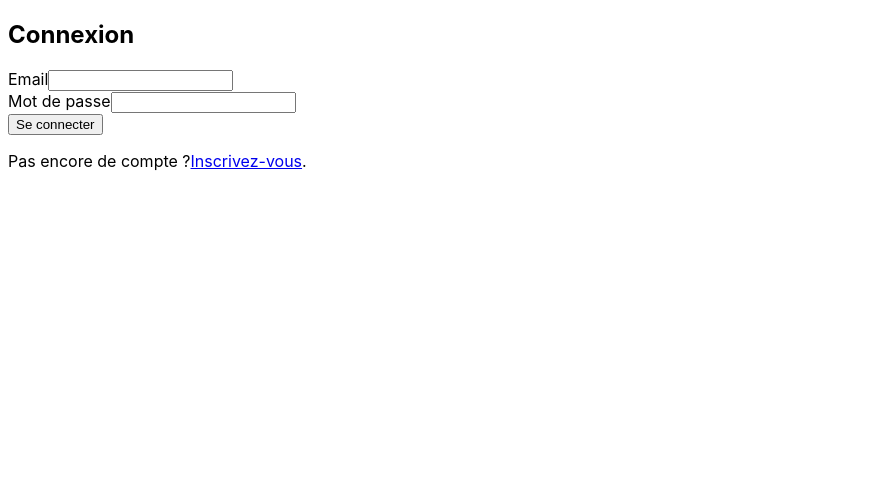
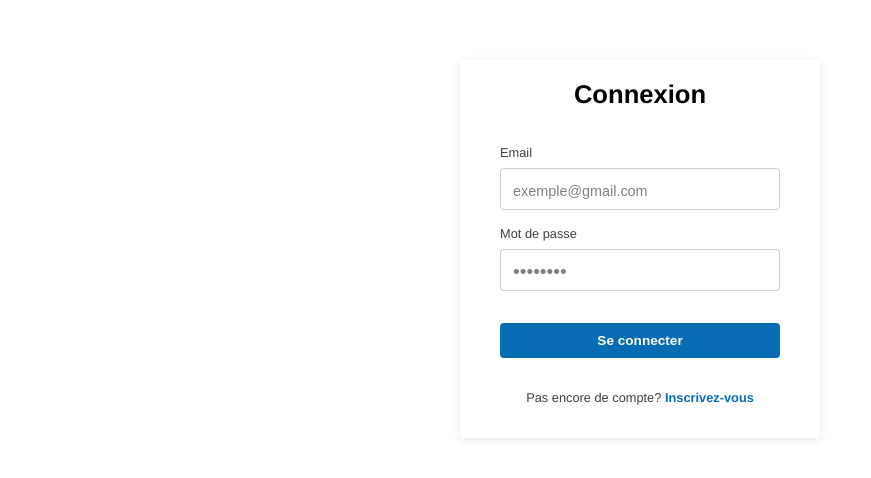
Before and after one commit to KingAbrams/Household_Management, a React (Vite) app: page /Login in a window 1280 px wide. Shown: the top 478 px of the page, without its empty margins (0-871 px from the left). Built offline with nearby package versions, Linux system fonts and the light colour scheme.

Commit message:
Add style for login page

```diff
--- a/src/components/login/LoginForm.tsx
+++ b/src/components/login/LoginForm.tsx
@@ -1,5 +1,6 @@
 import { ChangeEvent, FormEvent, useState } from 'react';
 import { Link } from 'react-router-dom';
+import './loginForm.css';
 
 const LoginForm = () => {
   const [email, setEmail] = useState('');
@@ -18,17 +19,23 @@ const LoginForm = () => {
     console.log({ email, password });
   };
   return (
-    <div>
-      <h2>Connexion</h2>
-      <form>
-        <div>
+    <div className="login-form-container">
+      <p className="login-form-title">Connexion</p>
+      <form className="form">
+        <div className="form-group">
           <label>Email</label>
-          <input type="email" value={email} onChange={handleEmailChange} />
+          <input
+            type="email"
+            placeholder="exemple@gmail.com"
+            value={email}
+            onChange={handleEmailChange}
+          />
         </div>
-        <div>
+        <div className="form-group">
           <label>Mot de passe</label>
           <input
             type="password"
+            placeholder="••••••••"
             value={password}
             onChange={handlePasswordChange}
           />
@@ -36,9 +43,9 @@ const LoginForm = () => {
         <button onClick={handleSubmit}>Se connecter</button>
       </form>
 
-      <div>
+      <div className="form-footer">
         <p>
-          Pas encore de compte ?<Link to="/register">Inscrivez-vous</Link>.
+          Pas encore de compte? <Link to="/register">Inscrivez-vous</Link>
         </p>
       </div>
     </div>
--- /dev/null
+++ b/src/components/login/loginForm.css
@@ -0,0 +1,110 @@
+@import url('../../index.css');
+
+.login-form-container {
+  /* Variables */
+
+  --text-password: 1.2rem;
+  --text-label: 0.8rem;
+
+  /* Style */
+
+  width: 360px;
+  margin: 0 auto;
+  border-radius: 4px;
+  box-shadow: 0px 2px 8px rgb(230, 230, 230);
+  font-size: 0.9rem;
+  color: rgb(63, 63, 63);
+}
+
+.login-form-title {
+  color: black;
+  font-size: 1.6rem;
+  font-weight: 700;
+  padding-top: 20px;
+  text-align: center;
+}
+
+.form,
+.form-footer {
+  padding: 10px 40px 10px 40px;
+}
+
+.form-group {
+  margin-bottom: 10px;
+  display: flex;
+  flex-direction: column;
+}
+
+.form-group label {
+  font-size: var(--text-label);
+  margin-bottom: 8px;
+}
+
+.form-group input {
+  border: 1px solid #ccc;
+  border-radius: 4px;
+  height: 20px;
+  margin-bottom: 6px;
+  padding-top: 12px;
+  padding-bottom: 8px;
+  padding-left: 12px;
+  font-size: 0.9rem;
+}
+
+.form-group input:hover {
+  border-color: var(--color-primary);
+}
+
+.form-group input:focus {
+  outline: none;
+  border: 0.5px solid var(--color-primary);
+  box-shadow: 0 0 0 0.5px var(--color-primary);
+}
+
+.form-group input::placeholder {
+  color: var(--color-grey);
+}
+
+.form-group input[type='password'] {
+  font-size: var(--text-password);
+}
+
+.form-group input[type='password']:focus {
+  font-size: var(--text-password);
+}
+
+.form-group input[type='password']::placeholder {
+  font-size: var(--text-password);
+}
+
+button {
+  cursor: pointer;
+  width: 100%;
+  border: none;
+  font-size: 0.85rem;
+  font-weight: 600;
+  margin-top: 16px;
+  padding: 10px;
+  background-color: var(--color-primary);
+  color: white;
+  border-radius: 4px;
+}
+
+button:hover {
+  background-color: rgba(8, 107, 179, 0.9);
+}
+
+.form-footer {
+  font-size: var(--text-label);
+  padding-bottom: 20px;
+}
+
+.form-footer p {
+  text-align: center;
+}
+
+.form-footer a {
+  color: var(--color-primary);
+  text-decoration: none;
+  font-weight: 600;
+}
--- a/src/index.css
+++ b/src/index.css
@@ -1,4 +1,33 @@
 :root {
-  font-family: Inter, system-ui, Avenir, Helvetica, Arial, sans-serif;
+  font-family: 'Helvetica Neue', system-ui, Avenir, Helvetica, Arial, sans-serif;
   margin: 0;
+
+  /* Color */
+  --color-primary: #086cb4;
+  --color-primary-rgba: rgba(8, 107, 179, 1);
+  --color-grey: #7f8084;
 }
+
+/*
+
+Color Theme Swatches in RGBA
+
+rgba(31, 68, 140, 1)
+rgba(8, 107, 179, 1)
+rgba(0, 140, 219, 1)
+rgba(255, 188, 35, 1)
+rgba(255, 211, 63, 1)
+
+Color Theme Swatches in Hex
+
+#20448C
+#086CB4
+#008CDB
+#FFBC24
+#FFD340
+
+Grey
+
+#7f8084
+
+*/
--- a/src/pages/login/Login.tsx
+++ b/src/pages/login/Login.tsx
@@ -1,8 +1,9 @@
 import LoginForm from '../../components/login/LoginForm';
+import './login.css';
 
 const Login = () => {
   return (
-    <div>
+    <div className="login-container">
       <LoginForm />
     </div>
   );
--- /dev/null
+++ b/src/pages/login/login.css
@@ -0,0 +1,3 @@
+.login-container {
+  margin-top: 60px;
+}
```
